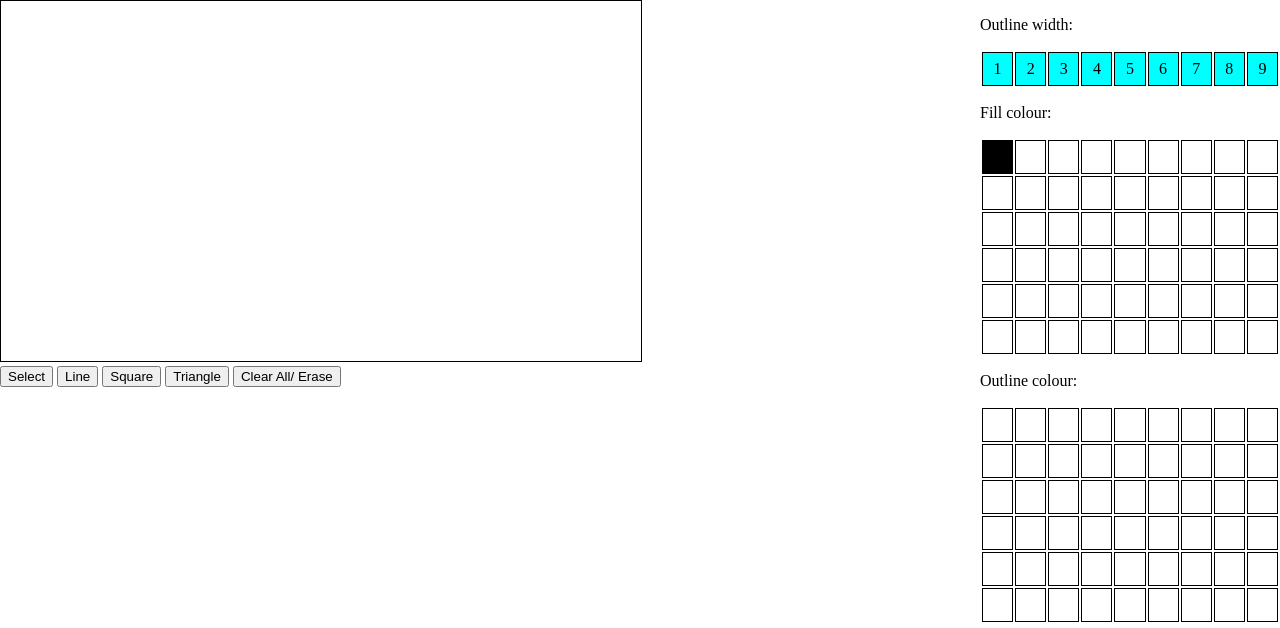
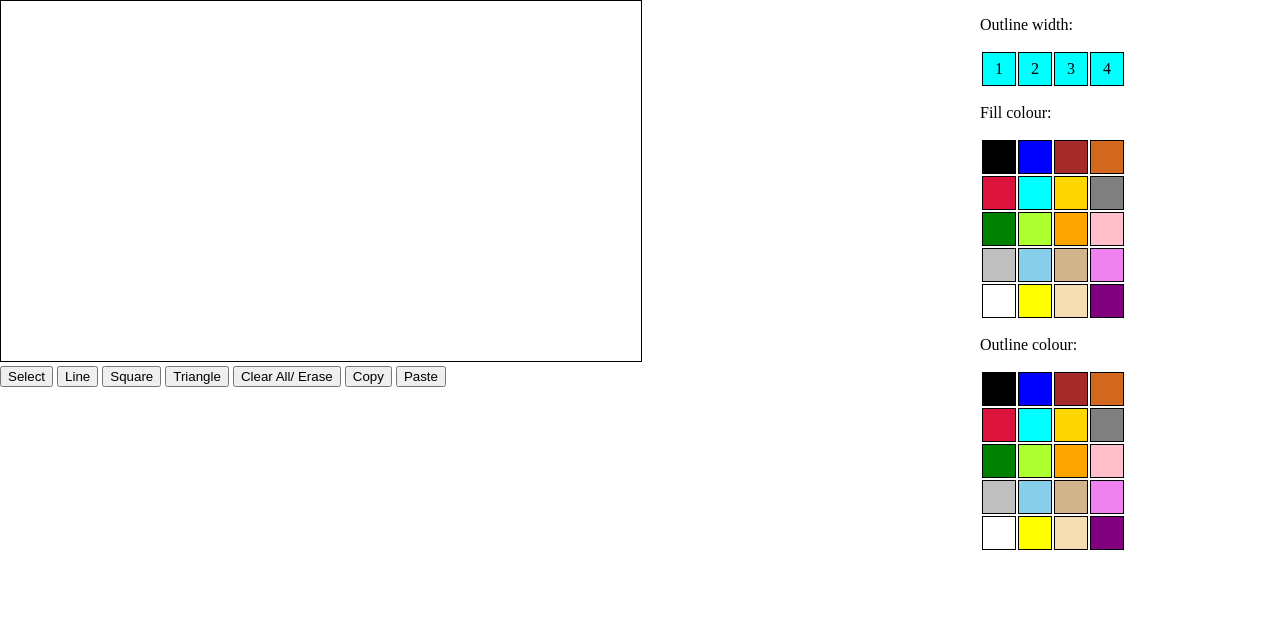
Before and after one commit to StevenWen/309a1, a plain HTML site: page index.html in a window 1280 px wide. Drawn offline with Linux system fonts and the light colour scheme.

Commit message:
implemented color and line width

```diff
--- a/index.css
+++ b/index.css
@@ -54,8 +54,134 @@ canvas
    border: 1px solid black;
 }
 
-td.black
+td.Black
 {
    background-color:black;
 
 }
+
+td.Blue
+{
+   background-color:Blue;
+
+}
+
+
+td.Brown
+{
+   background-color:Brown;
+
+}
+
+
+td.Chocolate
+{
+   background-color:Chocolate;
+
+}
+
+td.Crimson
+{
+   background-color:Crimson;
+
+}
+
+
+td.Cyan
+{
+   background-color:Cyan;
+
+}
+
+td.Gold
+{
+   background-color:Gold;
+
+}
+
+td.Gray
+{
+   background-color:Gray;
+
+}
+
+
+td.Green
+{
+   background-color:Green;
+
+}
+
+
+td.GreenYellow
+{
+   background-color:GreenYellow;
+
+}
+
+
+td.Orange
+{
+   background-color:Orange;
+
+}
+
+
+td.Pink
+{
+   background-color:Pink;
+
+}
+
+td.Silver
+{
+   background-color:Silver;
+
+}
+
+
+td.SkyBlue
+{
+   background-color:SkyBlue;
+
+}
+
+
+td.Tan
+{
+   background-color:Tan;
+
+}
+
+td.Violet
+{
+   background-color:Violet;
+
+}
+
+
+td.White
+{
+   background-color:White;
+
+}
+
+td.Yellow
+{
+   background-color:Yellow;
+
+}
+
+
+td.Wheat
+{
+   background-color:Wheat;
+
+}
+
+
+td.Purple
+{
+   background-color:Purple;
+
+}
--- a/index.html
+++ b/index.html
@@ -19,6 +19,7 @@
   </style>
   <link rel="stylesheet" type="text/css" href="index.css">
   <script src="index.js"></script>
+  <script type="text/javascript" src="jscolor/jscolor.js"></script>
 </head>
 
 <body>
@@ -27,156 +28,79 @@
     <p>Outline width:</p>
 	<table>
 		<tr>
-			<td class = "lwtd">1</td>
-			<td class = "lwtd">2</td>
-			<td class = "lwtd">3</td>
-			<td class = "lwtd">4</td>
-			<td class = "lwtd">5</td>
-			<td class = "lwtd">6</td>
-			<td class = "lwtd">7</td>
-			<td class = "lwtd">8</td>
-			<td class = "lwtd">9</td>
+			<td class = "lwtd" onclick = "setOutLineWidth(1)">1</td>
+			<td class = "lwtd" onclick = "setOutLineWidth(2)">2</td>
+			<td class = "lwtd" onclick = "setOutLineWidth(3)">3</td>
+			<td class = "lwtd" onclick = "setOutLineWidth(4)">4</td>
 		</tr>
 	</table>
 	<p>Fill colour:</p>
 	<table id = "fillcolour">
 		<tr>
-			<td class = "black"></td>
-			<td></td>
-			<td></td>
-			<td></td>
-			<td></td>
-			<td></td>
-			<td></td>
-			<td></td>
-			<td></td>
+			<td class = "Black" onclick = "setFillColor('Black')"></td>
+			<td class = "Blue" onclick = "setFillColor('Blue')"></td>
+			<td class = "Brown" onclick = "setFillColor('Brown')"></td>
+			<td class = "Chocolate" onclick = "setFillColor('Chocolate')"></td>
 		</tr>
 		<tr>
-			<td></td>
-			<td></td>
-			<td></td>
-			<td></td>
-			<td></td>
-			<td></td>
-			<td></td>
-			<td></td>
-			<td></td>
+			<td class = "Crimson" onclick = "setFillColor('Crimson')"></td>
+			<td class = "Cyan" onclick = "setFillColor('Cyan')"></td>
+			<td class = "Gold" onclick = "setFillColor('Gold')"></td>
+			<td class = "Gray" onclick = "setFillColor('Gray')"></td>
 		</tr>
 		<tr>
-			<td></td>
-			<td></td>
-			<td></td>
-			<td></td>
-			<td></td>
-			<td></td>
-			<td></td>
-			<td></td>
-			<td></td>
+			<td class = "Green" onclick = "setFillColor('Green')"></td>
+			<td class = "GreenYellow" onclick = "setFillColor('GreenYellow')"></td>
+			<td class = "Orange" onclick = "setFillColor('Orange')"></td>
+			<td class = "Pink" onclick = "setFillColor('Pink')"></td>
 		</tr>
 		<tr>
-			<td></td>
-			<td></td>
-			<td></td>
-			<td></td>
-			<td></td>
-			<td></td>
-			<td></td>
-			<td></td>
-			<td></td>
+			<td class = "Silver" onclick = "setFillColor('Silver')"></td>
+			<td class = "SkyBlue" onclick = "setFillColor('SkyBlue')"></td>
+			<td class = "Tan" onclick = "setFillColor('Tan')"></td>
+			<td class = "Violet" onclick = "setFillColor('Violet')"></td>
 		</tr>
 		<tr>
-			<td></td>
-			<td></td>
-			<td></td>
-			<td></td>
-			<td></td>
-			<td></td>
-			<td></td>
-			<td></td>
-			<td></td>
+			<td class = "White" onclick = "setFillColor('White')"></td>
+			<td class = "Yellow" onclick = "setFillColor('Yellow')"></td>
+			<td class = "Wheat" onclick = "setFillColor('Wheat')"></td>
+			<td class = "Purple" onclick = "setFillColor('Purple')"></td>
+		</tr>
+
+	</table>
+	<p>Outline colour:</p>
+	<table id = "fillcolour">
+		<tr>
+			<td class = "Black" onclick = "setOutLineColor('Black')"></td>
+			<td class = "Blue" onclick = "setOutLineColor('Blue')"></td>
+			<td class = "Brown" onclick = "setOutLineColor('Brown')"></td>
+			<td class = "Chocolate" onclick = "setOutLineColor('Chocolate')"></td>
 		</tr>
 		<tr>
-			<td></td>
-			<td></td>
-			<td></td>
-			<td></td>
-			<td></td>
-			<td></td>
-			<td></td>
-			<td></td>
-			<td></td>
-		</tr>
-	</table>
-	<p>Outline colour:</p>
-	<table id = "outlinecolour">
-	<table id = "fillcolour">
-		<tr>
-			<td></td>
-			<td></td>
-			<td></td>
-			<td></td>
-			<td></td>
-			<td></td>
-			<td></td>
-			<td></td>
-			<td></td>
+			<td class = "Crimson" onclick = "setOutLineColor('Crimson')"></td>
+			<td class = "Cyan" onclick = "setOutLineColor('Cyan')"></td>
+			<td class = "Gold" onclick = "setOutLineColor('Gold')"></td>
+			<td class = "Gray" onclick = "setOutLineColor('Gray')"></td>
 		</tr>
 		<tr>
-			<td></td>
-			<td></td>
-			<td></td>
-			<td></td>
-			<td></td>
-			<td></td>
-			<td></td>
-			<td></td>
-			<td></td>
+			<td class = "Green" onclick = "setOutLineColor('Green')"></td>
+			<td class = "GreenYellow" onclick = "setOutLineColor('GreenYellow')"></td>
+			<td class = "Orange" onclick = "setOutLineColor('Orange')"></td>
+			<td class = "Pink" onclick = "setOutLineColor('Pink')"></td>
 		</tr>
 		<tr>
-			<td></td>
-			<td></td>
-			<td></td>
-			<td></td>
-			<td></td>
-			<td></td>
-			<td></td>
-			<td></td>
-			<td></td>
+			<td class = "Silver" onclick = "setOutLineColor('Silver')"></td>
+			<td class = "SkyBlue" onclick = "setOutLineColor('SkyBlue')"></td>
+			<td class = "Tan" onclick = "setOutLineColor('Tan')"></td>
+			<td class = "Violet" onclick = "setOutLineColor('Violet')"></td>
 		</tr>
 		<tr>
-			<td></td>
-			<td></td>
-			<td></td>
-			<td></td>
-			<td></td>
-			<td></td>
-			<td></td>
-			<td></td>
-			<td></td>
+			<td class = "White" onclick = "setOutLineColor('White')"></td>
+			<td class = "Yellow" onclick = "setOutLineColor('Yellow')"></td>
+			<td class = "Wheat" onclick = "setOutLineColor('Wheat')"></td>
+			<td class = "Purple" onclick = "setOutLineColor('Purple')"></td>
 		</tr>
-		<tr>
-			<td></td>
-			<td></td>
-			<td></td>
-			<td></td>
-			<td></td>
-			<td></td>
-			<td></td>
-			<td></td>
-			<td></td>
-		</tr>
-		<tr>
-			<td></td>
-			<td></td>
-			<td></td>
-			<td></td>
-			<td></td>
-			<td></td>
-			<td></td>
-			<td></td>
-			<td></td>
-		</tr>
-	</table>
+
 	</table>
 </div>
 
@@ -189,6 +113,8 @@
     <button onclick="setMode('Squ')">Square</button>
 	<button onclick="setMode('Tri')">Triangle</button>
 	<button onclick="clearerase()">Clear All/ Erase</button>
+	<button onclick="copy()">Copy</button>
+	<button onclick="paste()">Paste</button>
  </div>
 
 
--- a/index.js
+++ b/index.js
@@ -56,7 +56,7 @@ function Line(mode, x1, y1, x2, y2, color, outlineW, canvas) {
         if (this.isSelected())
         {
 
-            this.context.lineWidth = 6;
+            this.context.lineWidth = 9;
         }
         else
         {
@@ -139,7 +139,7 @@ function Squ(mode, x1, y1, x2, y2, color, fillC, outlineW, canvas)
         this.context.rect(this.x1, this.y1, this.side, this.side);
         if (this.isSelected())
         {
-            this.context.lineWidth = 6;
+            this.context.lineWidth = 9;
         }
         else
         {
@@ -254,7 +254,7 @@ function Tri(mode, x1, y1, x2, y2, color, fillC, outlineW, canvas)
         this.context.lineTo(this.x1, this.y1);
         if (this.isSelected())
         {
-            this.context.lineWidth = 6;
+            this.context.lineWidth = 9;
         }
         else
         {
@@ -351,8 +351,31 @@ var objcopy;
 var moving;
 var resizing;
 var translate;
+var acopy;
+
+function setFillColor(fcolor) {
+    fillcolor = fcolor;
+    if (action == "select") {
+        shapes[shapes.length-1].fill = fcolor;
+        shapeDraw();
+    }
+}
+
+function setOutLineColor(lcolor) {
+    outlinecolor = lcolor;
+    if (action == "select") {
+        shapes[shapes.length-1].color = lcolor;
+        shapeDraw();
+    }
+}
 
 
+function setOutLineWidth(lwidth) {
+    outlinesize = lwidth;
+    if (action == "select") {
+        shapes[shapes.length-1].width = lwidth;
+    }
+}
 
 window.onload = function () {
 		mode = "Line";
@@ -405,7 +428,7 @@ function canvaDown(e) {
     x = e.clientX - canvas.offsetLeft;
     y = e.clientY - canvas.offsetTop;
     if (action != "select") {
-		drawing = true;
+		drawing = true
 		add(x, y, x, y);
 		shapeDraw();
 	} else if (action == "select") {
@@ -495,8 +518,26 @@ function clearerase()
 
 }
 
+function copy()
+{
+    var target;
+    if (action == 'select') {
+        target = shapes[length-1];
+        if (shapes[length-1].mode == "Line") {
+            acopy = new Line(target.mode, target.x1 + 20, target.y1 + 20, target.x2 + 20, target.y2 + 20,
+                outlinecolor, outlinesize, canvas);
+        }
+    }
+}
 
 
+function paste()
+{
+    shapes[length-1].setUnselected();
+    acopy.setSelected();
+    shapes.push(acopy);
+    shapeDraw();
+}
 
 function shapeDraw()
 {
```
